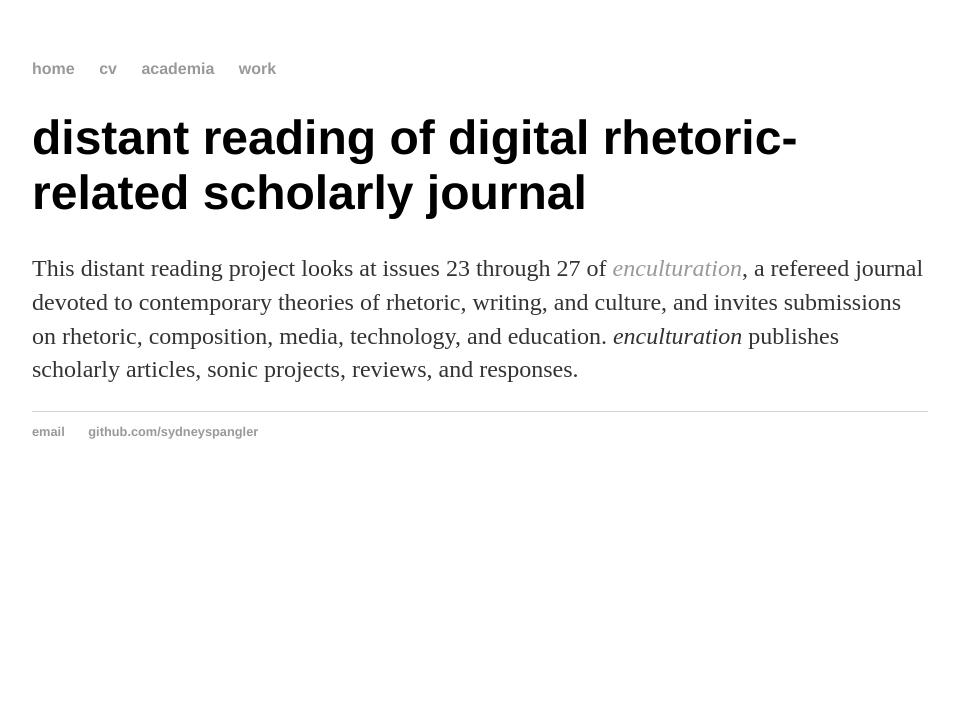
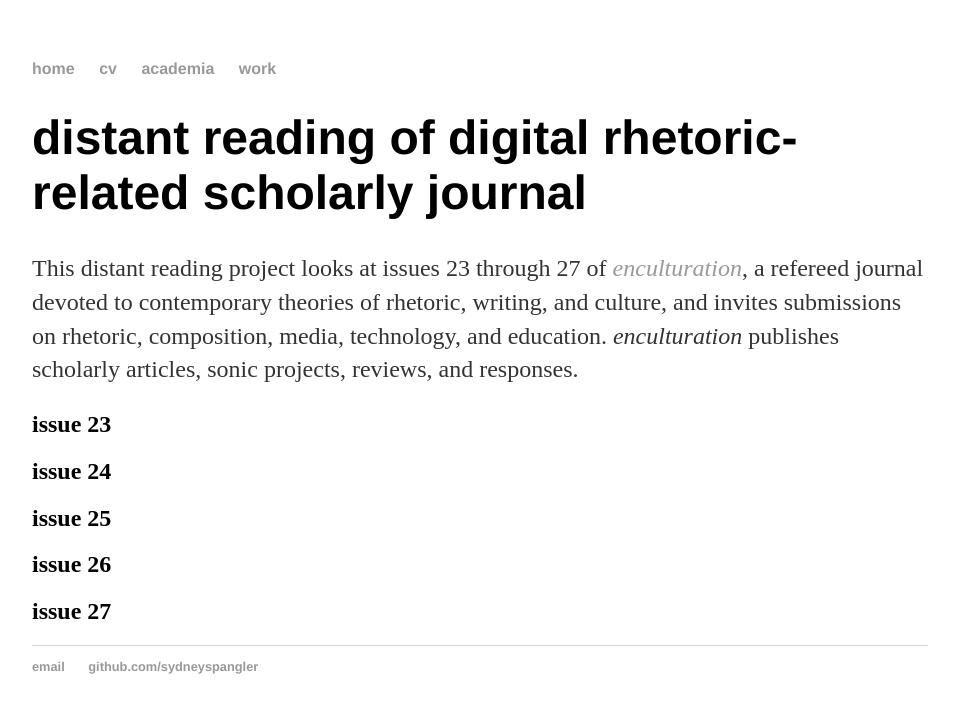
Before and after one commit to sydneyspangler/sydneyspangler.github.io, a Jekyll site: the page built from distant-reading-project/index.html, in a window 1280 px wide. Shown: the top 713 px of the page, without its empty margins (160-1119 px from the left). Built offline with Jekyll 4.4.1, drawn with Linux system fonts in a browser that asks for light colours.

Commit message:
Update index.html

```diff
--- a/distant-reading-project/index.html
+++ b/distant-reading-project/index.html
@@ -4,6 +4,10 @@
 ---
 <div class="blurb">
 	<h1>distant reading of digital rhetoric-related scholarly journal</h1>
-  <p>This distant reading project looks at issues 23 through 27 of <a href="http://enculturation.net/"><i>enculturation</i></a>, a refereed journal devoted to contemporary theories of rhetoric, writing, and culture, and invites submissions on rhetoric, composition, media, technology, and education. <i>enculturation</i> publishes scholarly articles, sonic projects, reviews, and responses.</p>
-
+  	<p>This distant reading project looks at issues 23 through 27 of <a href="http://enculturation.net/"><i>enculturation</i></a>, a refereed journal devoted to contemporary theories of rhetoric, writing, and culture, and invites submissions on rhetoric, composition, media, technology, and education. <i>enculturation</i> publishes scholarly articles, sonic projects, reviews, and responses.</p>
+	<h2>issue 23</h2>
+	<h2>issue 24</h2>
+	<h2>issue 25</h2>
+	<h2>issue 26</h2>
+	<h2>issue 27</h2>
 </div><!-- /.blurb -->
```
